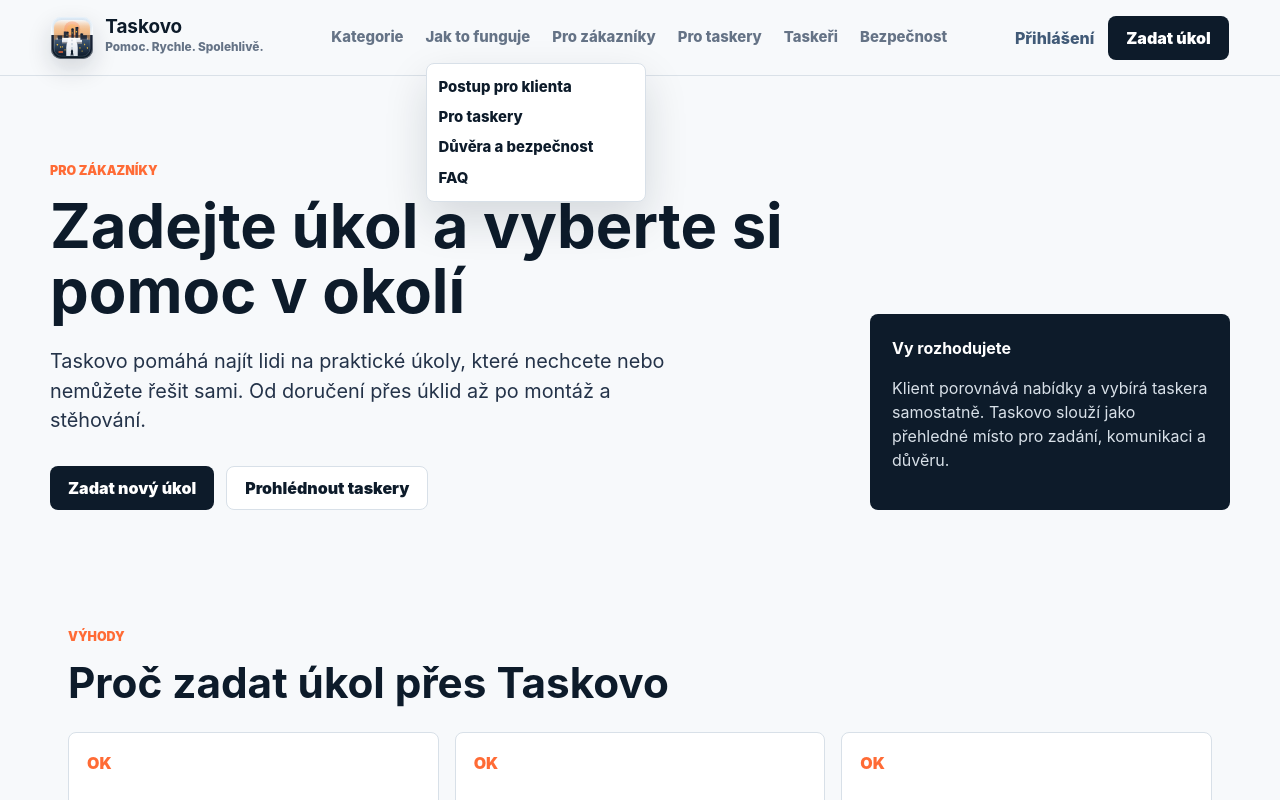
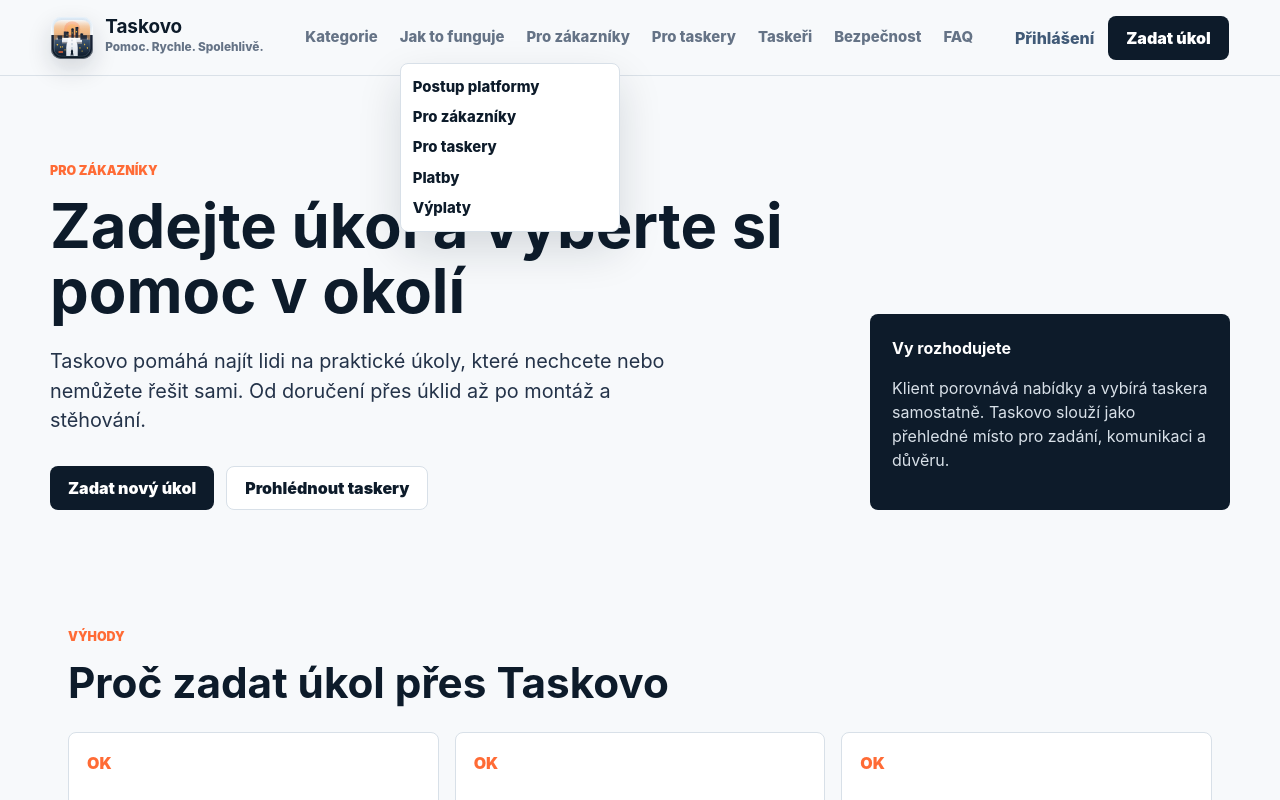
Before and after one commit to kaziodimm/taskovo-app, a Next.js app: page /pro-zakazniky in a window 1280 px wide. Both pictures are taken after a click on the heading "Jak to funguje". Shown: the top 800 px of the page. Built offline with nearby package versions, Linux system fonts and the light colour scheme; no server answers.

Commit message:
Link header navigation to content pages

```diff
--- a/components/Header.tsx
+++ b/components/Header.tsx
@@ -70,19 +70,21 @@ export async function Header() {
         <details style={navDetailsStyle}>
           <summary style={navSummaryStyle}>Jak to funguje</summary>
           <div style={navDropdownStyle}>
-            <a href="/#jak-to-funguje">Postup pro klienta</a>
-            <a href="/#pro-taskery">Pro taskery</a>
-            <a href="/#bezpecnost">Důvěra a bezpečnost</a>
-            <a href="/#faq">FAQ</a>
+            <a href="/jak-to-funguje">Postup platformy</a>
+            <a href="/pro-zakazniky">Pro zákazníky</a>
+            <a href="/pro-taskery">Pro taskery</a>
+            <a href="/platby">Platby</a>
+            <a href="/vyplaty">Výplaty</a>
           </div>
         </details>
-        <a href="/#pro-zakazniky">Pro zákazníky</a>
-        <a href="/#pro-taskery">Pro taskery</a>
+        <a href="/pro-zakazniky">Pro zákazníky</a>
+        <a href="/pro-taskery">Pro taskery</a>
         {user ? <a href={primaryMarketplaceHref}>{primaryMarketplaceLabel}</a> : <a href="/poskytovatele">Taskeři</a>}
         {role === "tasker" ? <a href="/poskytovatel/dashboard">Moje práce</a> : null}
         {user && role !== "tasker" && !isAdmin ? <a href="/dashboard">Moje objednávky</a> : null}
         {user ? <a href="/profil/foto">Foto profilu</a> : null}
         <a href="/bezpecnost">Bezpečnost</a>
+        <a href="/faq">FAQ</a>
       </nav>
       <div className="header-actions">
         {user ? (
```
